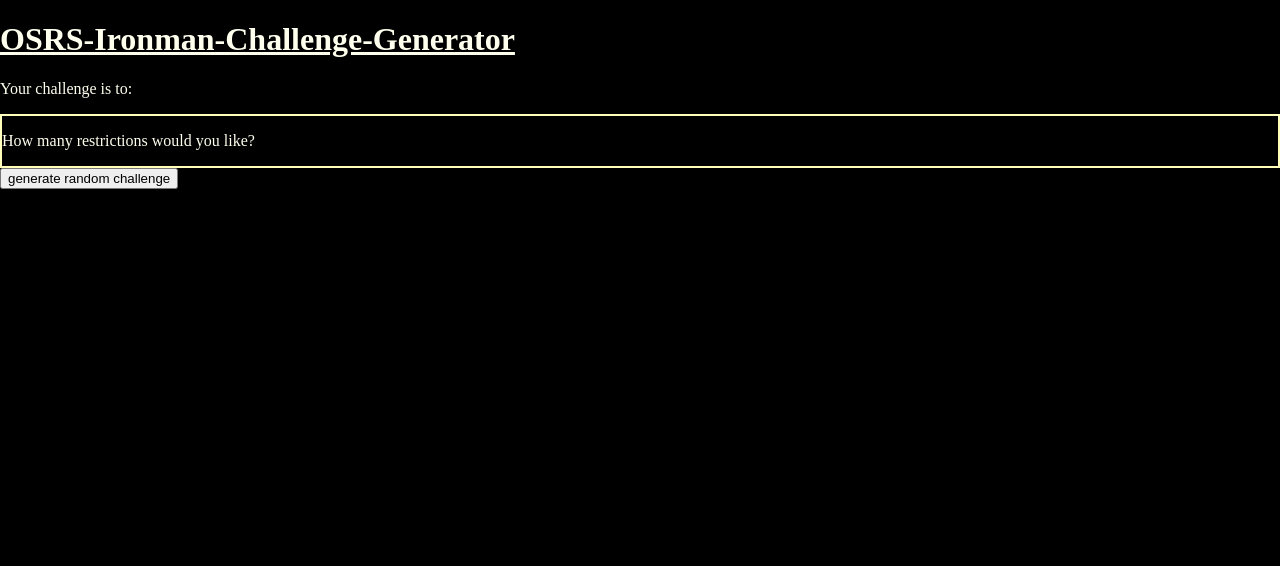
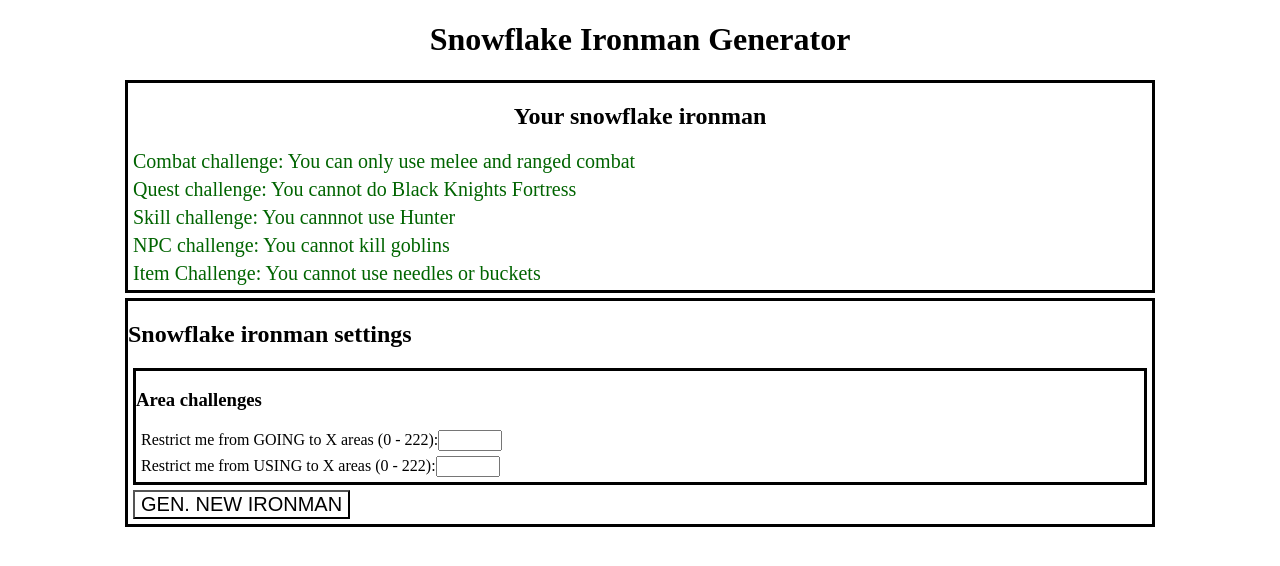
Before and after one commit to Yonkai/ironman-challenge-maker, a Next.js app: page / in a window 1280 px wide. Shown: the top 566 px of the page. Built offline with nearby package versions, Linux system fonts and the light colour scheme.

Commit message:
Add temporary UI

```diff
--- a/components/ChallengeCondition.js
+++ /dev/null
@@ -1,13 +0,0 @@
-const ChallengeCondition = (props) => {
-  return (
-    <div>
-
-      <style jsx>
-        {`
-        `}
-      </style>
-    </div>
-  )
-}
-
-export default ChallengeCondition
--- /dev/null
+++ b/components/IronmanChallenges.js
@@ -0,0 +1,41 @@
+import React, { Component } from 'react'
+
+class IronmanChallenges extends Component {
+  constructor (props) {
+    super(props)
+    this.state = { challengeCount: null }
+  }
+
+  render () {
+    return (<div>
+      {/* Ironman challenge condition: */}
+      <h2> Your snowflake ironman</h2>
+      <p>Combat challenge: You can only use melee and ranged combat</p>
+      <p>Quest challenge: You cannot do Black Knights Fortress</p>
+      <p>Skill challenge: You cannnot use Hunter</p>
+      <p>NPC challenge: You cannot kill goblins</p>
+      <p>Item Challenge: You cannot use needles or buckets</p>
+
+      <style jsx>
+        {`
+            p{
+              color:darkgreen;
+              font-size:20px;
+              margin:5px;
+            }
+            h2{
+              text-align:center;
+            }
+            div{
+              border:3px solid black;
+              width:80%;
+              margin:5px auto;
+            }
+          `}
+      </style>
+    </div>
+    )
+  }
+}
+
+export default IronmanChallenges
--- /dev/null
+++ b/components/IronmanSettings.js
@@ -0,0 +1,62 @@
+import React, { Component } from 'react'
+class IronmanSettings extends Component {
+  constructor (props) {
+    super(props)
+    this.state = { settings: null }
+  }
+
+  render () {
+    return (
+      <div className='settings-main'>
+        <h2>Snowflake ironman settings</h2>
+        <div className='area-restrictions'>
+          {/* Generates object through class based on input */}
+          <h3>Area challenges</h3>
+          <form action='' method='get' class='form-example'>
+
+            <div>
+              <label for='areas'>Restrict me from GOING to X areas (0 - 222):</label>
+              <input type='number' name='areas'
+                min='0' max='222' />
+            </div>
+
+            <div>
+              <label for='areas'> Restrict me from USING to X areas (0 - 222):</label>
+              <input type='number' name='areas'
+                min='0' max='222' />
+            </div>
+          </form>
+
+          {/* "Restrict me from using X areas", "Allow me to go to X areas" basically the same thing. */}
+        </div>
+
+        <button onClick={this.GenereatedChallenge}>GEN. NEW IRONMAN</button>
+        <style jsx>
+          {`
+                .settings-main{
+                  border:3px solid black;
+                  width:80%;
+                  margin:5px auto;
+                }
+
+                button{
+                  margin:5px;
+                  font-size:20px;
+                  display:block;
+                  background:white;
+                }
+
+                .area-restrictions{
+                  margin:5px;
+                  border:3px solid black;
+                }
+                form div{
+                  margin:5px;
+                }
+          `}
+        </style>
+      </div>)
+  }
+}
+
+export default IronmanSettings
--- a/pages/index.js
+++ b/pages/index.js
@@ -1,6 +1,7 @@
 import React, { Component } from 'react'
 import challenges from '../challenges.js'
-import ChallengeCondition from '../components/ChallengeCondition.js'
+import IronmanChallenges from '../components/IronmanChallenges.js'
+import IronmanSettings from '../components/IronmanSettings.js'
 
 class IronmanChallengeRoot extends Component {
   constructor (props) {
@@ -10,48 +11,32 @@ class IronmanChallengeRoot extends Component {
       isAreaRestrictedTo: null,
       finishedChallengeText: null
     }
-
-    this.GenereatedChallenge = this.GenereatedChallenge.bind(this)
   }
 
   getRandomInt (max) {
     return Math.floor(Math.random() * Math.floor(max))
   }
 
-  GenereatedChallenge () {
-    for (var key in challenges) {
-      console.log(`You can use only ${challenges[key][this.getRandomInt(challenges[key].length)]}`)
-    }
-  }
-
   render () {
     return (
       <div>
-        <h1>OSRS-Ironman-Challenge-Generator</h1>
+        <h1>Snowflake Ironman Generator</h1>
         <div>
-          <p>Your challenge is to:</p>
-          <p>{this.state.finishedChallengeText}</p>
+          <IronmanChallenges />
+          <IronmanSettings />
         </div>
-        <section>
-          <p>
-          How many restrictions would you like?
-          </p>
+        <section />
 
-        </section>
-        <button onClick={this.GenereatedChallenge}>generate random challenge</button>
         <style jsx global>
           {`
                 body,html{
                     margin:0;
-                    background:black;
-                    color:#FFE;
                 }
+
                 h1{
-                    text-decoration:underline;
+                  text-align:center;
                 }
-                section{
-                  border:2px solid #FFB;
-                }
+
           `}
         </style>
       </div>
```
